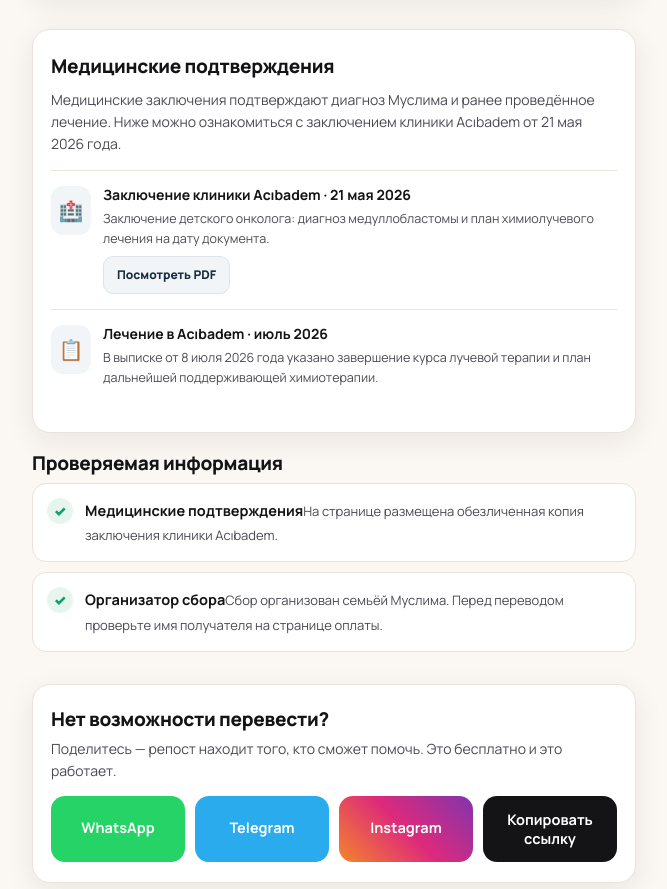
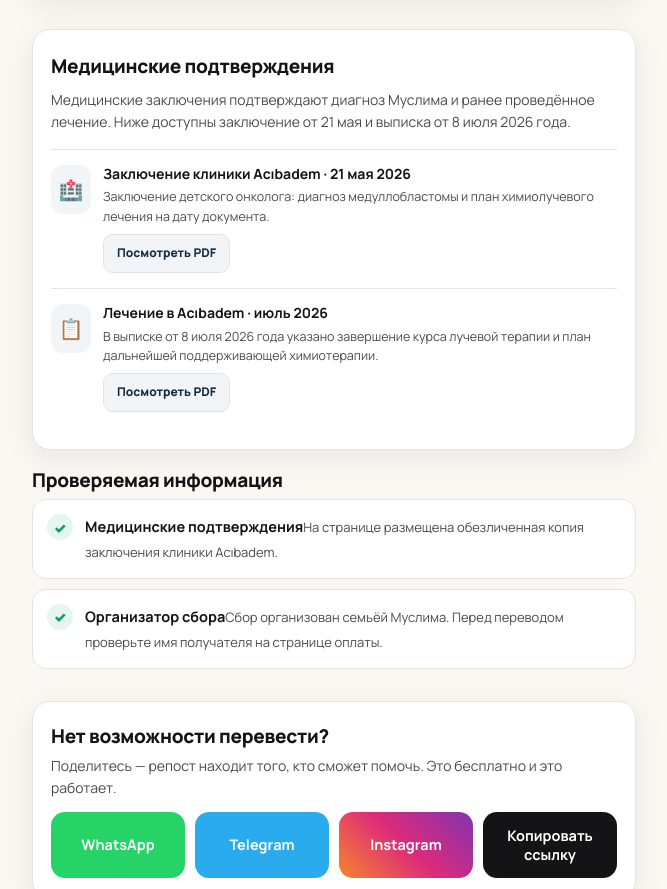
Before and after one commit to wow959/muslim-new-pix, a plain HTML site: page index.html in a window 1280 px wide. Shown: the part 2780-3669 px from the top of the page, without its empty margins (306-973 px from the left). Drawn offline with Linux system fonts and the light colour scheme.

Commit message:
Add files via upload

```diff
--- a/index.html
+++ b/index.html
@@ -460,8 +460,8 @@ footer a{color:var(--ink-2)}
   <!-- MEDICAL DOCUMENTS -->
   <section class="section docs-card" id="documents">
     <h2 class="sec-title" data-ru="Медицинские подтверждения" data-kz="Медициналық растаулар">Медицинские подтверждения</h2>
-    <p class="docs-intro" data-ru="Медицинские заключения подтверждают диагноз Муслима и ранее проведённое лечение. Ниже можно ознакомиться с заключением клиники Acıbadem от 21 мая 2026 года."
-       data-kz="Медициналық қорытындылар Мұсылымның диагнозы мен бұрын жүргізілген емін растайды. Төменде Acıbadem клиникасының 2026 жылғы 21 мамырдағы қорытындысын көруге болады.">Медицинские заключения подтверждают диагноз Муслима и ранее проведённое лечение. Ниже можно ознакомиться с заключением клиники Acıbadem от 21 мая 2026 года.</p>
+    <p class="docs-intro" data-ru="Медицинские заключения подтверждают диагноз Муслима и ранее проведённое лечение. Ниже доступны заключение от 21 мая и выписка от 8 июля 2026 года."
+       data-kz="Медициналық қорытындылар Мұсылымның диагнозы мен бұрын жүргізілген емін растайды. Төменде 2026 жылғы 21 мамырдағы қорытынды мен 8 шілдедегі эпикризді көруге болады.">Медицинские заключения подтверждают диагноз Муслима и ранее проведённое лечение. Ниже доступны заключение от 21 мая и выписка от 8 июля 2026 года.</p>
     <div class="doc-row">
       <div class="doc-icon" aria-hidden="true">🏥</div>
       <div class="doc-content">
@@ -477,6 +477,7 @@ footer a{color:var(--ink-2)}
         <b data-ru="Лечение в Acıbadem · июль 2026" data-kz="Acıbadem клиникасындағы ем · 2026 жылғы шілде">Лечение в Acıbadem · июль 2026</b>
         <p data-ru="В выписке от 8 июля 2026 года указано завершение курса лучевой терапии и план дальнейшей поддерживающей химиотерапии."
            data-kz="2026 жылғы 8 шілдедегі құжатта сәулелік терапияның аяқталғаны және әрі қарай демеуші химиотерапия жоспарланғаны көрсетілген.">В выписке от 8 июля 2026 года указано завершение курса лучевой терапии и план дальнейшей поддерживающей химиотерапии.</p>
+        <a class="doc-link" href="documents/acibadem-radiotherapy-july-2026-redacted.pdf" target="_blank" rel="noopener" data-ru="Посмотреть PDF" data-kz="PDF қарау">Посмотреть PDF</a>
       </div>
     </div>
   </section>
```
Also changed, not shown: 1 other file.
